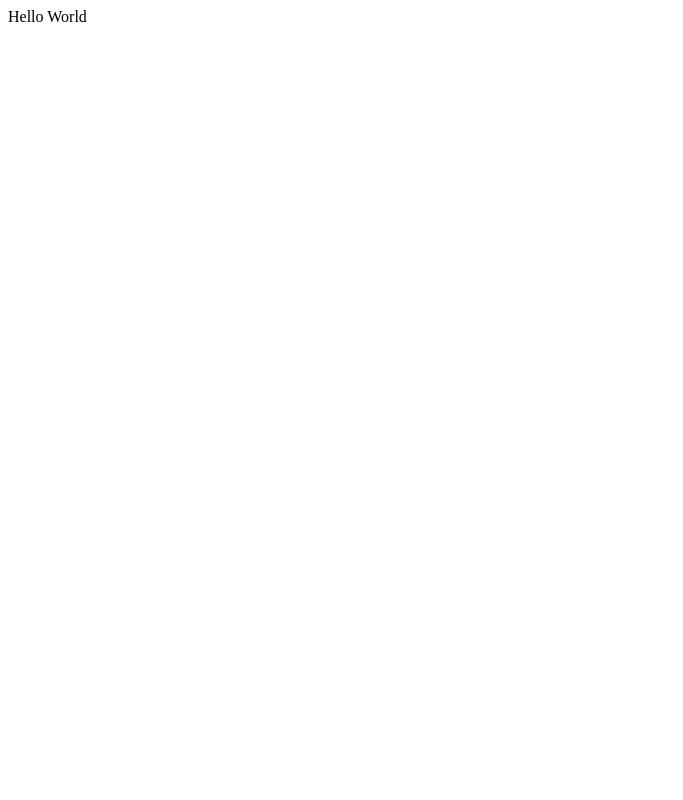
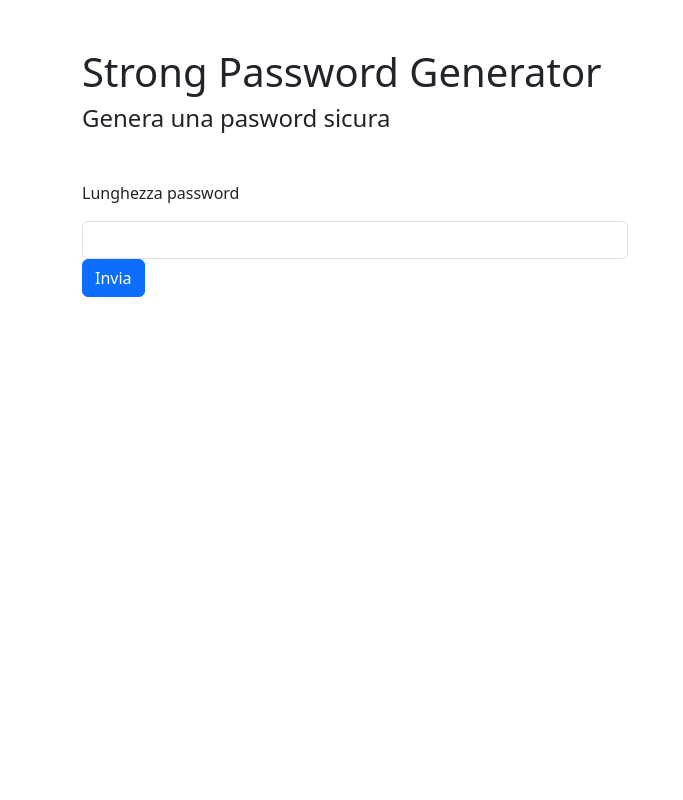
Before and after one commit to Sebastian-Balint/php-strong-password-generator, a PHP site: page / in a window 1280 px wide. Before the commit the part shown is almost empty. Shown: the whole page, without its empty margins (0-683 px from the left). Run offline with PHP 8.4, Linux system fonts and the light colour scheme.

Commit message:
add base

```diff
--- a/index.php
+++ b/index.php
@@ -1,2 +1,38 @@
 <?php
-echo "Hello World";
+
+?>
+
+<!DOCTYPE html>
+<html lang="en">
+
+<head>
+    <meta charset="UTF-8">
+    <meta name="viewport" content="width=device-width, initial-scale=1.0">
+    <link href="https://cdn.jsdelivr.net/npm/bootstrap@5.3.3/dist/css/bootstrap.min.css" rel="stylesheet" integrity="sha384-QWTKZyjpPEjISv5WaRU9OFeRpok6YctnYmDr5pNlyT2bRjXh0JMhjY6hW+ALEwIH" crossorigin="anonymous">
+    <script src="https://cdn.jsdelivr.net/npm/bootstrap@5.3.3/dist/js/bootstrap.bundle.min.js" integrity="sha384-YvpcrYf0tY3lHB60NNkmXc5s9fDVZLESaAA55NDzOxhy9GkcIdslK1eN7N6jIeHz" crossorigin="anonymous"></script>
+    <title>Strong Password Generator</title>
+</head>
+
+<body>
+
+    <div class="container my-5">
+        <h1>Strong Password Generator</h1>
+        <h4>Genera una pasword sicura</h4>
+    </div>
+
+    <div class="container my-5">
+        <div class="row">
+            <div class="col-6">
+                <form action="index.php" method="POST">
+                    <label class="mb-3">Lunghezza password</label>
+                    <input class="form-control" type="number" name="numero" id="psw">
+                    <button class="btn btn-primary " type="submit">Invia</button>
+
+                </form>
+            </div>
+        </div>
+    </div>
+
+</body>
+
+</html>
```
Also changed, not shown: README.md (added).
